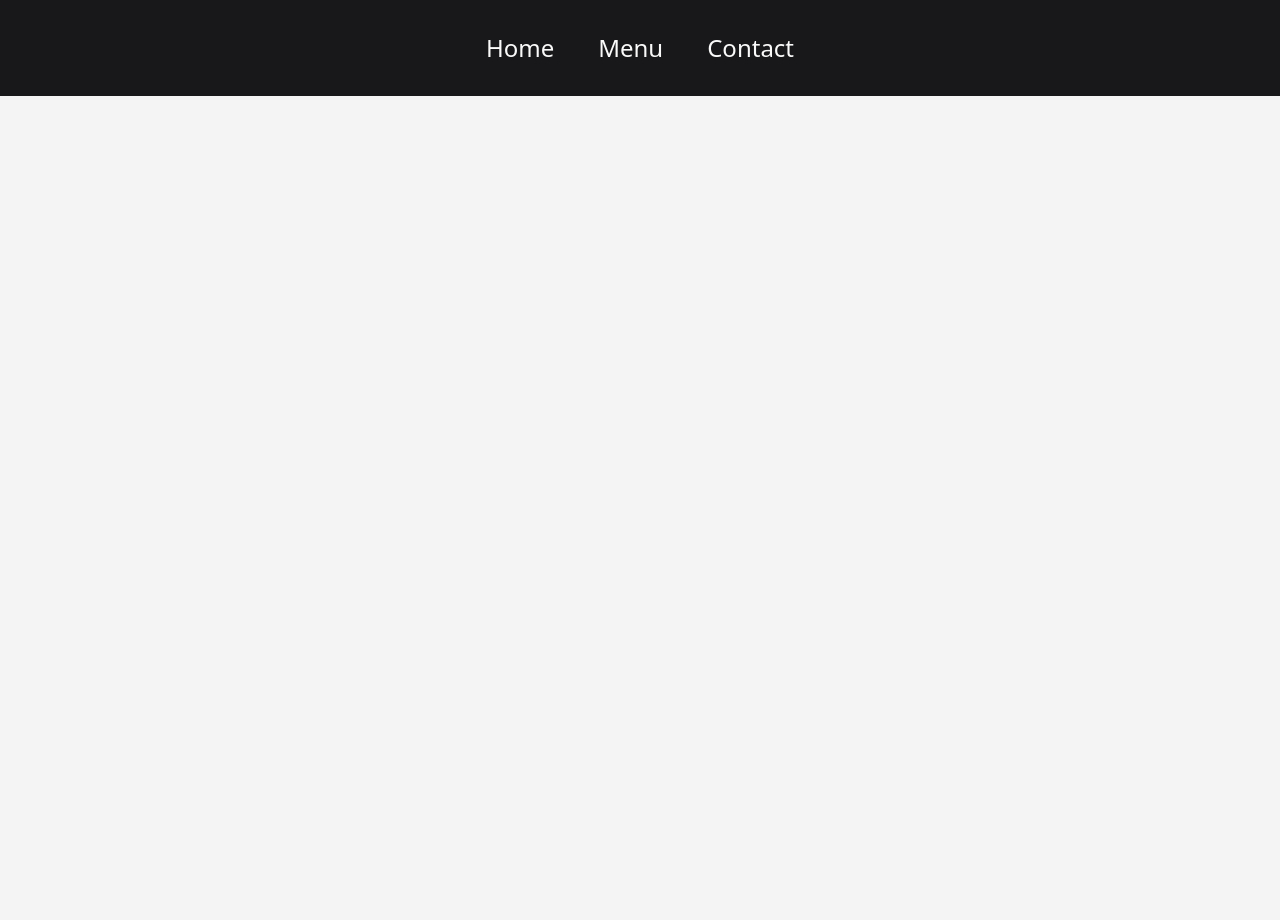
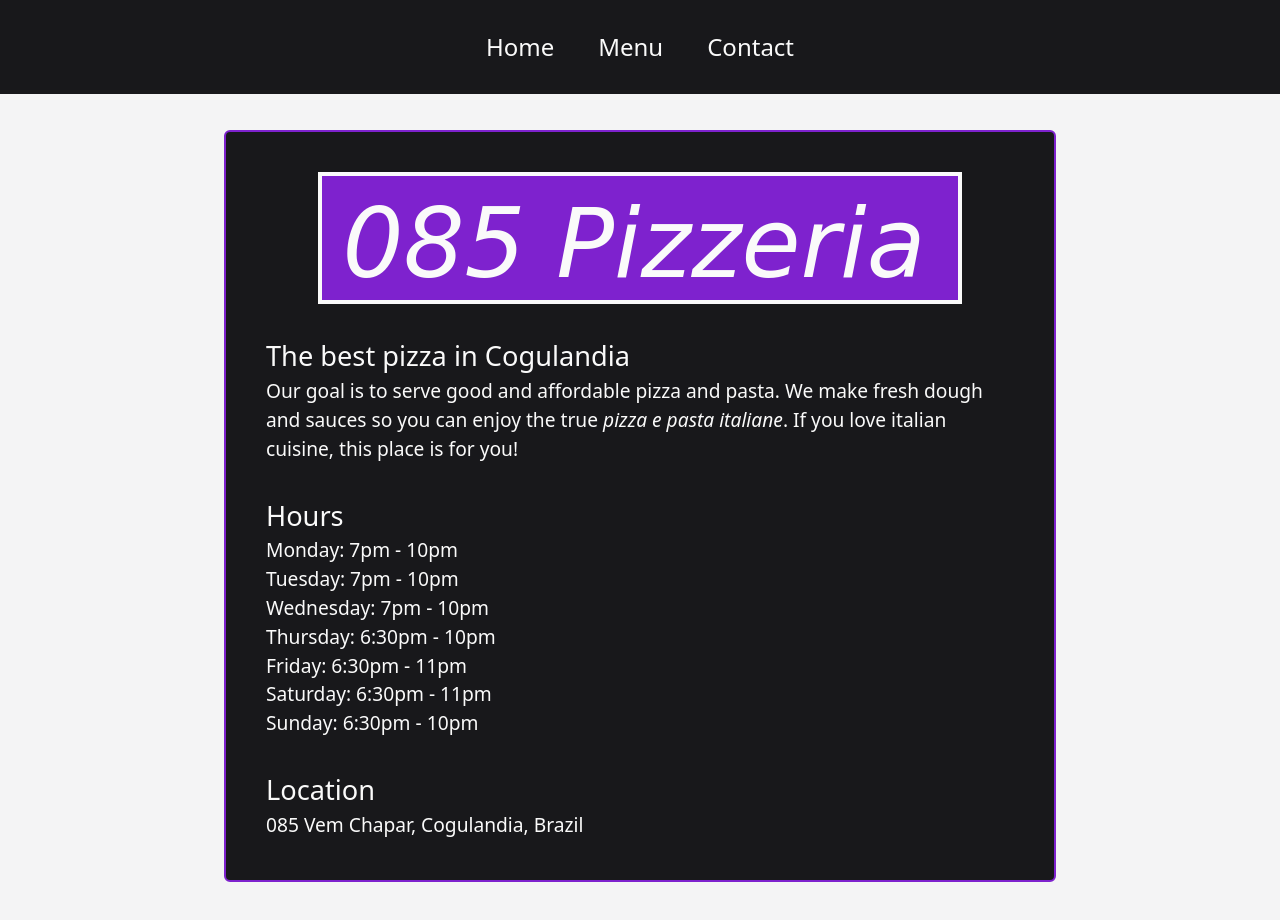
Before and after one commit to jv-aquino/Restaurant-Page, a website built with webpack: page dist/index.html in a window 1280 px wide. Before the commit the page ends 800 px from the top, so only its background shows below. Built offline with nearby package versions, Linux system fonts and the light colour scheme; a web font is replaced by a local one.

Commit message:
Adds home page module plus first page load

```diff
--- a/package.json
+++ b/package.json
@@ -5,7 +5,7 @@
   "private": true,
   "scripts": {
     "test": "echo \"Error: no test specified\" && exit 1",
-    "build": "webpack"
+    "build": "concurrently \"webpack --watch\" \"tailwindcss -i ./src/input.css -o ./dist/style.css --watch\""
   },
   "repository": {
     "type": "git",
@@ -22,5 +22,8 @@
     "tailwindcss": "^3.1.8",
     "webpack": "^5.74.0",
     "webpack-cli": "^4.10.0"
+  },
+  "dependencies": {
+    "concurrently": "^7.3.0"
   }
 }
--- a/src/cssClasses.js
+++ b/src/cssClasses.js
@@ -8,6 +8,12 @@ const addClasses = (item) => {
     case 'UL':
       classes = ["flex", "text-2xl", "flex-row", "justify-center", "gap-3", "p-5"];
       break;
+    case 'MAIN':
+      classes = ['p-10', 'mb-10', 'grid', 'grid-flow-row', 'gap-8', 'justify-center', 'bg-zinc-900', 'text-zinc-50', 'border-purple-700', 'border-2'];
+      break;
+    case 'H1':
+      classes = ['m-auto', 'text-8xl', 'italic', 'bg-purple-700', 'p-5', 'pb-2', 'pr-8', 'border-zinc-50', 'border-4'];
+      break;
   }
 
   classes.forEach((cls) => {
--- a/src/home.js
+++ b/src/home.js
@@ -1 +1,54 @@
-const main = document.createElement('main');
+import addClasses from "./cssClasses.js";
+
+const createHome = () => {
+  const main = document.createElement('main');
+  addClasses(main);
+
+  const h1 = document.createElement('h1');
+  h1.textContent = "085 Pizzeria";
+  addClasses(h1);
+
+  main.appendChild(h1);
+
+  const h2Content = ["The best pizza in Cogulandia", "Hours", "Location"];
+  const hoursTableContent = ["Monday: 7pm - 10pm", "Tuesday: 7pm - 10pm", "Wednesday: 7pm - 10pm", "Thursday: 6:30pm - 10pm", "Friday: 6:30pm - 11pm", "Saturday: 6:30pm - 11pm", "Sunday: 6:30pm - 10pm"];
+
+  h2Content.forEach((content, index) => {
+    const section = document.createElement('section');
+    const h2 = document.createElement('h2');
+    const ul = document.createElement('ul');
+    const p = document.createElement('p');
+
+    h2.textContent = content;
+    section.appendChild(h2);
+
+    switch(index) {
+      case 0:
+        p.innerHTML = "Our goal is to serve good and affordable pizza and pasta. We make fresh dough and sauces so you can enjoy the true <em>pizza e pasta italiane</em>. If you love italian cuisine, this place is for you!";
+
+        section.appendChild(p);
+        break;
+      case 1:
+        hoursTableContent.forEach((liContent, index) => {
+          const li = document.createElement('li');
+          li.textContent = liContent;
+
+          ul.appendChild(li);
+        });
+
+        section.appendChild(ul);
+        break;
+      case 2:
+        p.textContent = "085 Vem Chapar, Cogulandia, Brazil";
+
+        section.appendChild(p);
+        break;
+    }
+
+    main.appendChild(section);
+  });
+
+  return main;
+};
+
+export default createHome;
--- a/src/index.js
+++ b/src/index.js
@@ -1,10 +1,18 @@
 import createNav from "./nav.js";
+import createHome from "./home.js";
 
 const contentDiv = document.querySelector('#content');
+
+const loadHomePage = () => {
+  const homeMain = createHome();
+  contentDiv.appendChild(homeMain);
+}
 
 const firstPageLoad = () => {
   const nav = createNav();
   contentDiv.appendChild(nav);
+
+  loadHomePage();
 }
 
 firstPageLoad();
--- a/src/input.css
+++ b/src/input.css
@@ -6,7 +6,7 @@ nav {
   width: 100%;
 }
 nav li {
-  padding: 0.75rem 1rem;
+  padding: 0.7rem 1rem;
   border-radius: 5px;
 
   transition: 0.7s;
```
Also changed, not shown: dist/favicon.ico (added), dist/index.html, dist/main.js, dist/style.css, 1 other file.
